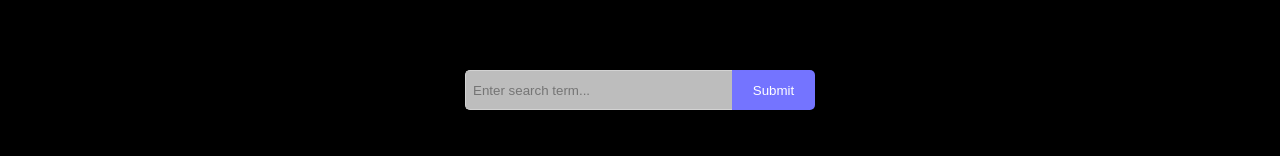
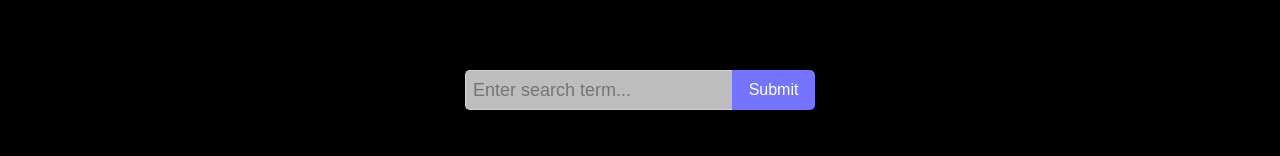
Before and after one commit to sarahhae/algorhythm, a Nuxt app: page /search in a window 1280 px wide. Shown: the part 270-426 px from the top of the page. Built offline with nearby package versions, Linux system fonts and the light colour scheme; what vuesax would draw is missing.

Commit message:
Added extra input and results styling

```diff
--- a/pages/search.vue
+++ b/pages/search.vue
@@ -87,6 +87,7 @@ export default {
     border-radius: 20px;
     padding: 2.5rem;
     max-width: 450px;
+    border: 1px solid ghostwhite;
   }
 
   .result-container {
@@ -116,20 +117,6 @@ export default {
   }
 
   .searchTerm {
-    /* max-width: 200px;
-    display: flex;
-    margin: 0 auto;
-    margin-top: 3rem;
-    margin-bottom: 3rem;
-    padding: 0.77rem;
-    padding-left: 2rem;
-    padding-right: 2rem;
-    background: grey;
-    outline-color: grey;
-    border: grey;
-    text-align: center;
-    color: lightgrey;
-    border-radius: 5px; */
     height: 40px;
     display: inline-block;
     vertical-align: top;
@@ -147,15 +134,11 @@ export default {
     outline-color: #bdbdbd;
     border: 1px solid lightgrey;
     border-right: none;
+    font-size: large;
+    font-weight: 500;
   }
 
   .submit {
-    /* max-width: 200px;
-    padding: 0.5em;
-    padding-left: 2rem;
-    padding-right: 2rem;
-    border-radius: 5px;
-    margin: 0 auto; */
     box-sizing: border-box;
     display: inline-block;
     vertical-align: top;
@@ -170,6 +153,8 @@ export default {
     -webkit-transition: background-color .3s ease-in-out;
     transition: background-color .3s ease-in-out;
     color: white;
+    font-size: medium;
+    font-weight: 400;
   }
 
   audio {
```
